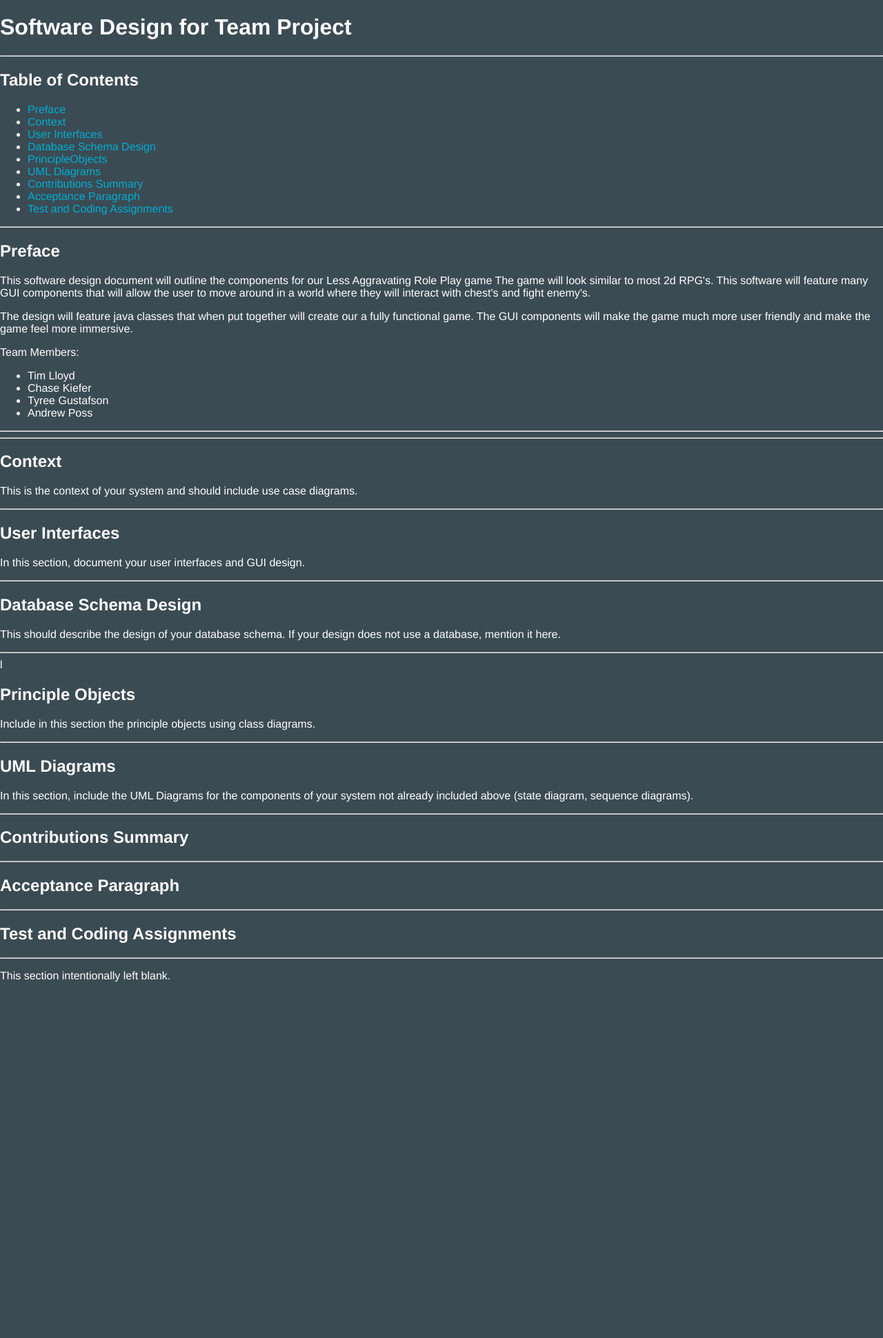
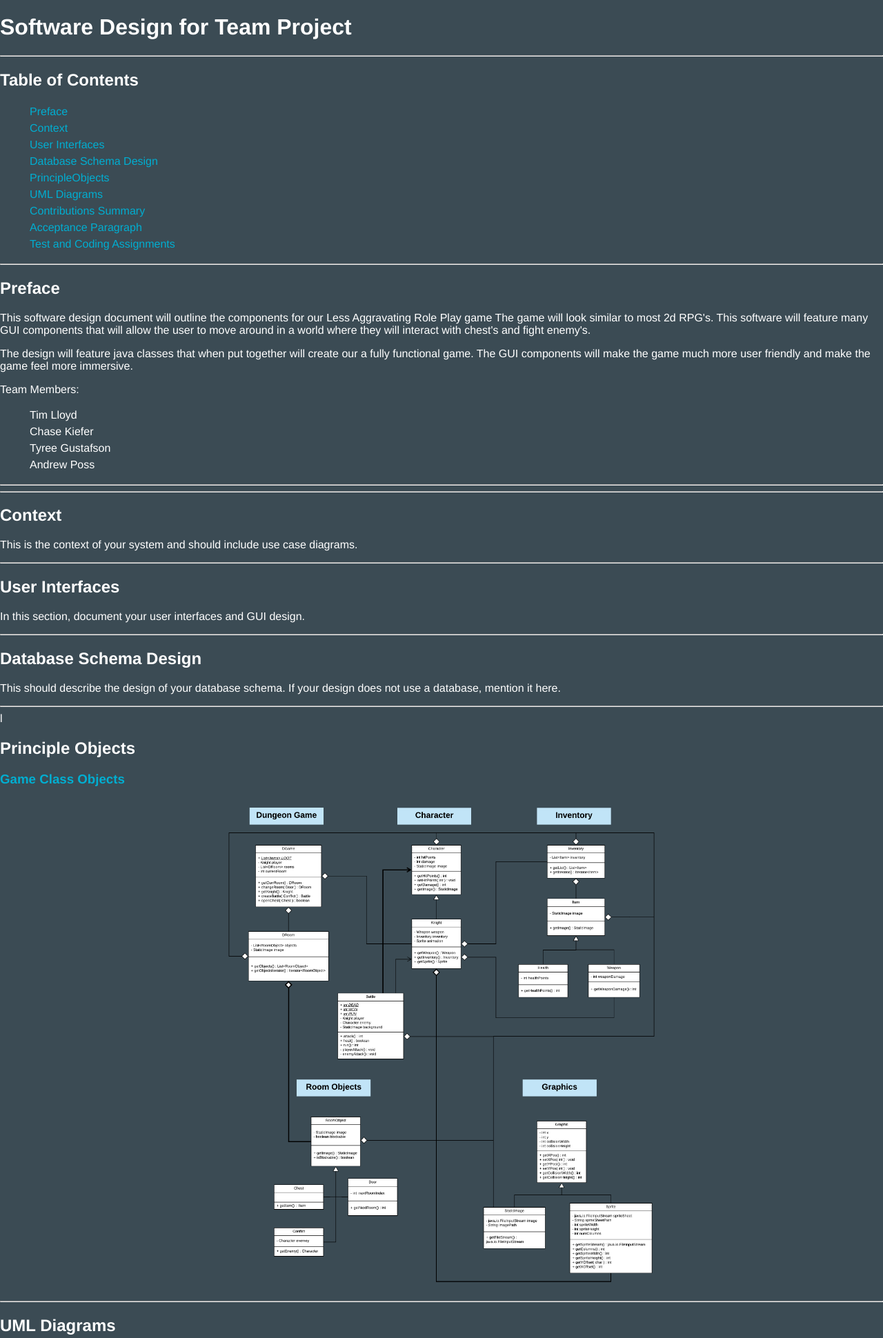
Before and after one commit to ckiefer15/LARP-Game, a PHP site: page /SoftwareDesign in a window 1280 px wide. Shown: the top 1940 px of the page at 69% size. Run offline with PHP 8.4, Linux system fonts and the light colour scheme.

Commit message:
Added to PrincipleObjects and updated the style sheet to match our SRS page.

```diff
--- a/SoftwareDesign/060.PrincipleObjects.html
+++ b/SoftwareDesign/060.PrincipleObjects.html
@@ -1,4 +1,7 @@
 l<h2 id="PrincipleObjects">Principle Objects</h2>
 <p>
-Include in this section the principle objects using class diagrams.
+	<a href="../images/game_class_diagram.png">
+		<h3>Game Class Objects</h3>
+		<img class="centerImg50" src="../images/game_class_diagram.png" title="Game Class Objects" alt="Game Class Objects" />
+	</a>
 </p>
--- a/SoftwareDesign/style.css
+++ b/SoftwareDesign/style.css
@@ -69,3 +69,52 @@ pre {
 	padding: 0;
 	margin: 0;
 }
+
+ol{
+	counter-reset: item;
+}
+li {
+	display: block;
+	padding: 3px;
+}
+ol li:before {
+	content: counters(item, ".") ". ";
+	counter-increment: item;
+}
+
+dd:before{
+	content: "- ";
+}
+
+div {
+	padding: 0.5em;
+}
+
+.centerImg25 {
+	display: block;
+	margin-left: auto;
+	margin-right: auto;
+	width: 25%;
+}
+
+.centerImg50 {
+	display: block;
+	margin-left: auto;
+	margin-right: auto;
+	width: 50%;
+}
+
+p {
+	clear: left;
+}
+
+.viewImage {
+	margin: 5px;
+	float: left;
+	width: 180px;
+}
+
+.viewImage img {
+	width: 100%;
+	height: auto;
+}
```
Also changed, not shown: images/game_class_diagram.png (added).
